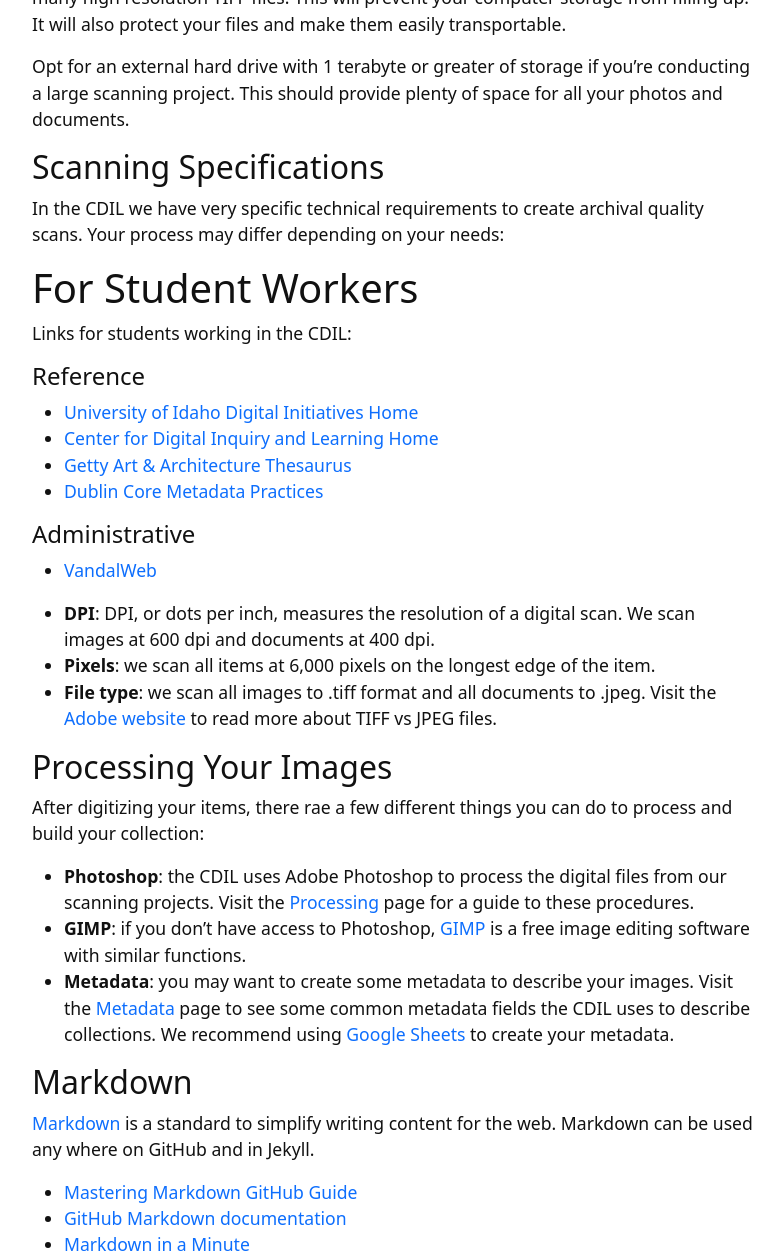
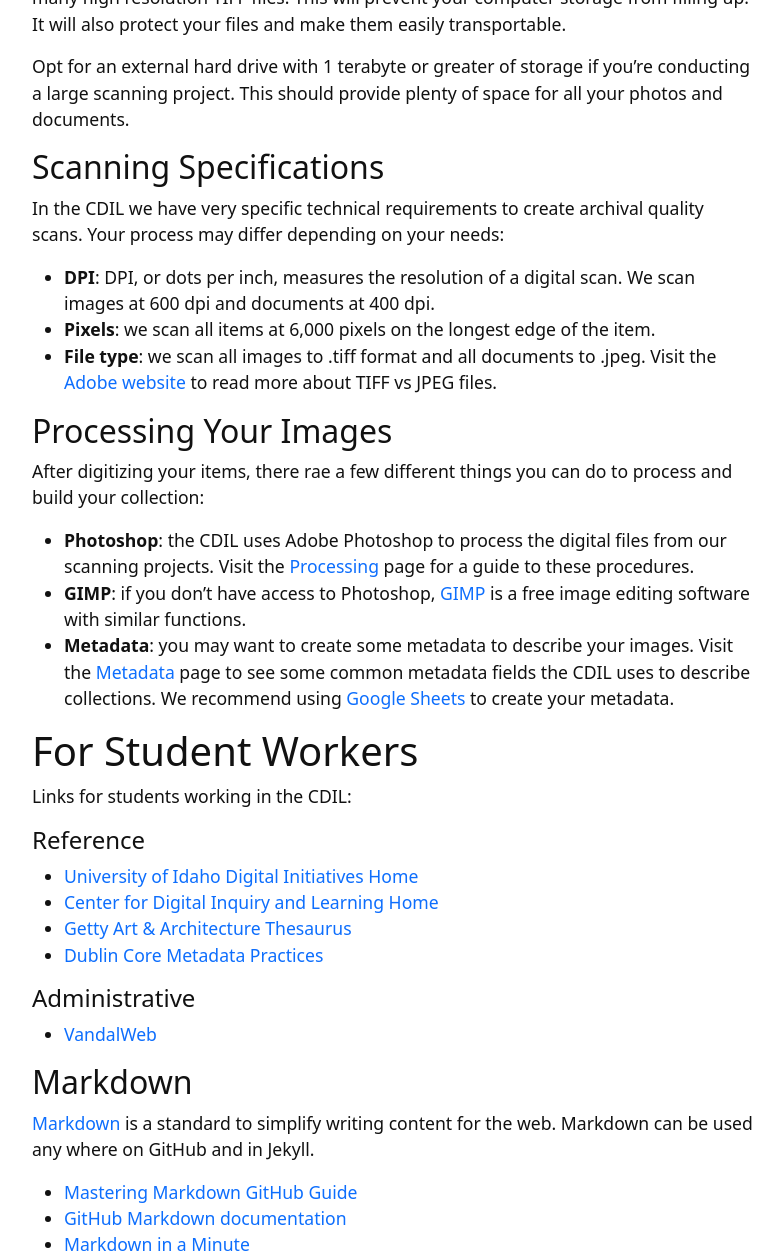
Before and after one commit to kitstokes/digi-proc, a Jekyll site: the page built from content/3-resources.md, in a window 1280 px wide and 1400 px high, scrolled down 771 px, cut to the strip 0-1252 px from the top of the window. Shown: the whole strip, without its empty margins (245-1028 px from the left). Built offline with Jekyll 4.4.1, drawn with Linux system fonts in a browser that asks for light colours; part of the change alters nothing that is shown.

```diff
--- a/content/3-resources.md
+++ b/content/3-resources.md
@@ -28,6 +28,18 @@ Opt for an external hard drive with 1 terabyte or greater of storage if you're c
 
 In the CDIL we have very specific technical requirements to create archival quality scans. Your process may differ depending on your needs:
 
+- **DPI**: DPI, or dots per inch, measures the resolution of a digital scan. We scan images at 600 dpi and documents at 400 dpi.
+- **Pixels**: we scan all items at 6,000 pixels on the longest edge of the item.
+- **File type**: we scan all images to .tiff format and all documents to .jpeg. Visit the [Adobe website](https://www.adobe.com/creativecloud/file-types/image/comparison/jpeg-vs-tiff.html) to read more about TIFF vs JPEG files.
+
+## Processing Your Images
+
+After digitizing your items, there rae a few different things you can do to process and build your collection:
+
+- **Photoshop**: the CDIL uses Adobe Photoshop to process the digital files from our scanning projects. Visit the [Processing](https://kitstokes.github.io/digi-proc/content/1-processing.html) page for a guide to these procedures.
+- **GIMP**: if you don't have access to Photoshop, [GIMP](https://www.gimp.org/) is a free image editing software with similar functions.
+- **Metadata**: you may want to create some metadata to describe your images. Visit the [Metadata](https://kitstokes.github.io/digi-proc/content/2-metadata.html) page to see some common metadata fields the CDIL uses to describe collections. We recommend using [Google Sheets](https://docs.google.com/spreadsheets/u/0/) to create your metadata.
+
 # For Student Workers
 
 Links for students working in the CDIL:
@@ -42,20 +54,6 @@ Links for students working in the CDIL:
 #### Administrative
 
 - [VandalWeb](https://vandalweb.uidaho.edu/PROD/twbkwbis.P_GenMenu?name=payroll)
-
-
-- **DPI**: DPI, or dots per inch, measures the resolution of a digital scan. We scan images at 600 dpi and documents at 400 dpi.
-- **Pixels**: we scan all items at 6,000 pixels on the longest edge of the item.
-- **File type**: we scan all images to .tiff format and all documents to .jpeg. Visit the [Adobe website](https://www.adobe.com/creativecloud/file-types/image/comparison/jpeg-vs-tiff.html) to read more about TIFF vs JPEG files.
-
-## Processing Your Images
-
-After digitizing your items, there rae a few different things you can do to process and build your collection:
-
-- **Photoshop**: the CDIL uses Adobe Photoshop to process the digital files from our scanning projects. Visit the [Processing](https://kitstokes.github.io/digi-proc/content/1-processing.html) page for a guide to these procedures.
-- **GIMP**: if you don't have access to Photoshop, [GIMP](https://www.gimp.org/) is a free image editing software with similar functions.
-- **Metadata**: you may want to create some metadata to describe your images. Visit the [Metadata](https://kitstokes.github.io/digi-proc/content/2-metadata.html) page to see some common metadata fields the CDIL uses to describe collections. We recommend using [Google Sheets](https://docs.google.com/spreadsheets/u/0/) to create your metadata.
-
 
 ## Markdown
 
```
